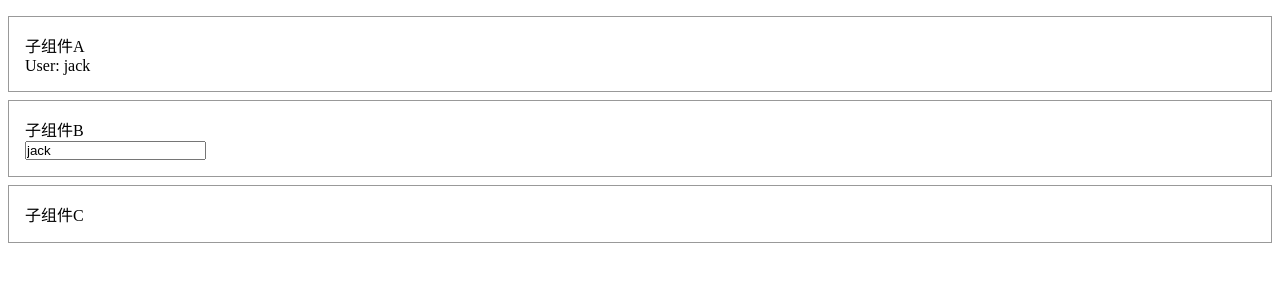
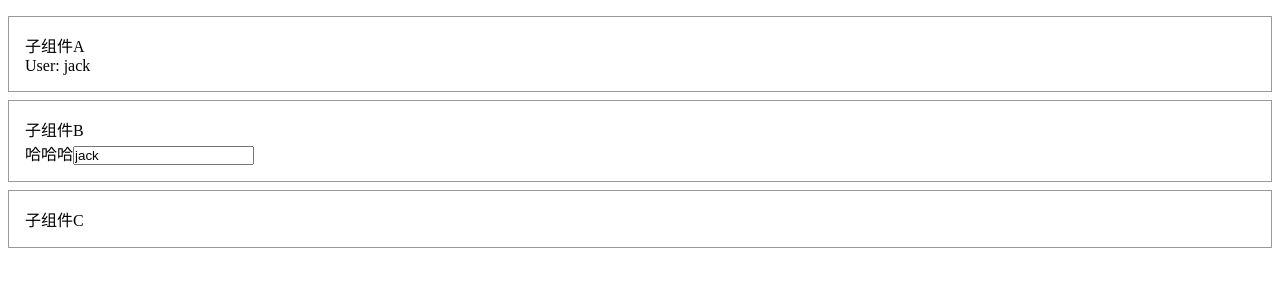
Before and after one commit to wangliang101/my-redux, a React (Vite) app: page / in a window 1280 px wide. Shown: the top 300 px of the page. Built offline with nearby package versions, Linux system fonts and the light colour scheme.

Commit message:
[fix] connect由来

```diff
--- a/src/App.jsx
+++ b/src/App.jsx
@@ -32,7 +32,7 @@ export function App() {
 }
 
 const CompA = () => <section>子组件A<User/></section>
-const CompB = () => <section>子组件B<Wrapper /></section>
+const CompB = () => <section>子组件B<UserModifierUser>哈哈哈</UserModifierUser></section>
 const CompC = () => <section>子组件C</section>
 
 const User = () => {
@@ -54,8 +54,17 @@ const Wrapper = () => {
   return <UserModifier dispatch={dispatch} state={appState}/>
 }
 
-const UserModifier = ({dispatch, state}) => {
-  console.log('state', state)
+const connect = (Component) => {
+  return (props) => {
+    const {appState, setAppState} = useContext(appContext);
+    const dispatch = (action) => {
+      setAppState(reducer(appState, action))
+    }
+    return <Component {...props} dispatch={dispatch} state={appState}/>
+  }
+}
+
+const UserModifierUser = connect(({dispatch, state, children}) => {
   const onChange = (e) => {
 
     dispatch({type: 'updateUser', payload: {name: e.target.value}})
@@ -64,10 +73,11 @@ const UserModifier = ({dispatch, state}) => {
   }
   return (
     <div>
+      {children}
       <input
         value={state.user.name}
         onChange={onChange}
       />
     </div>
   )
-}
+})
```
